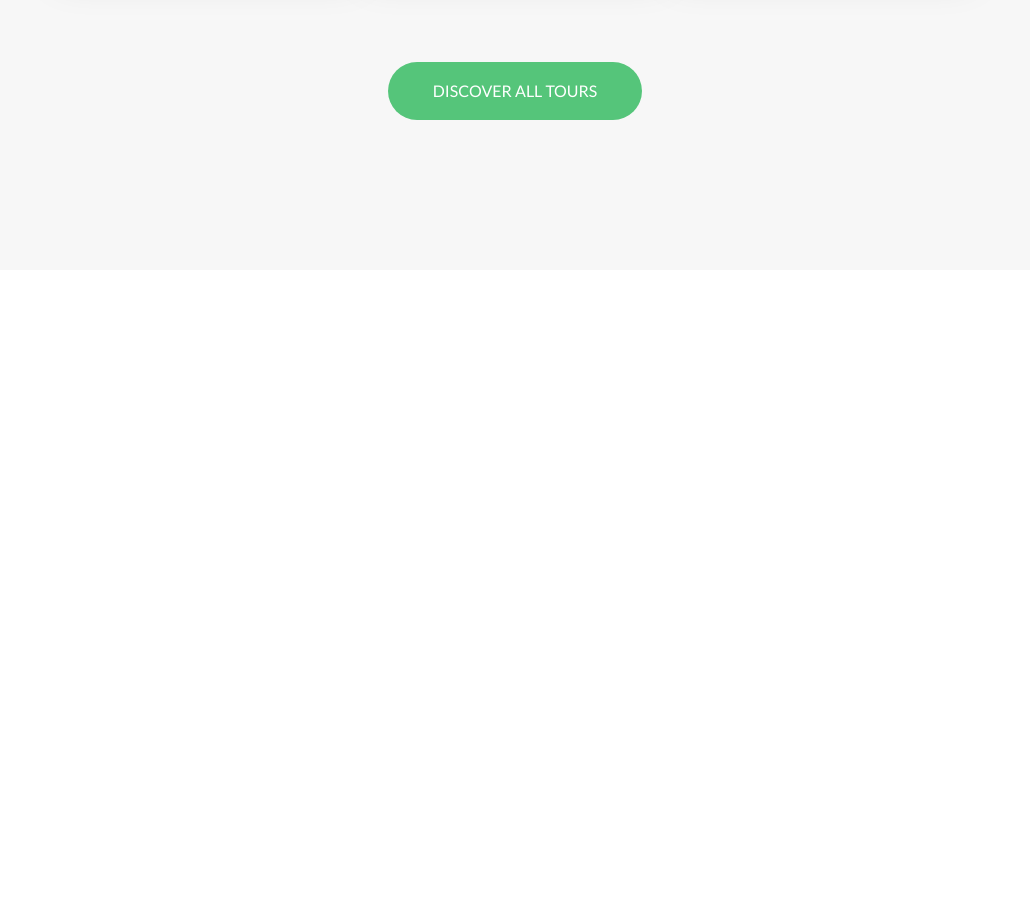
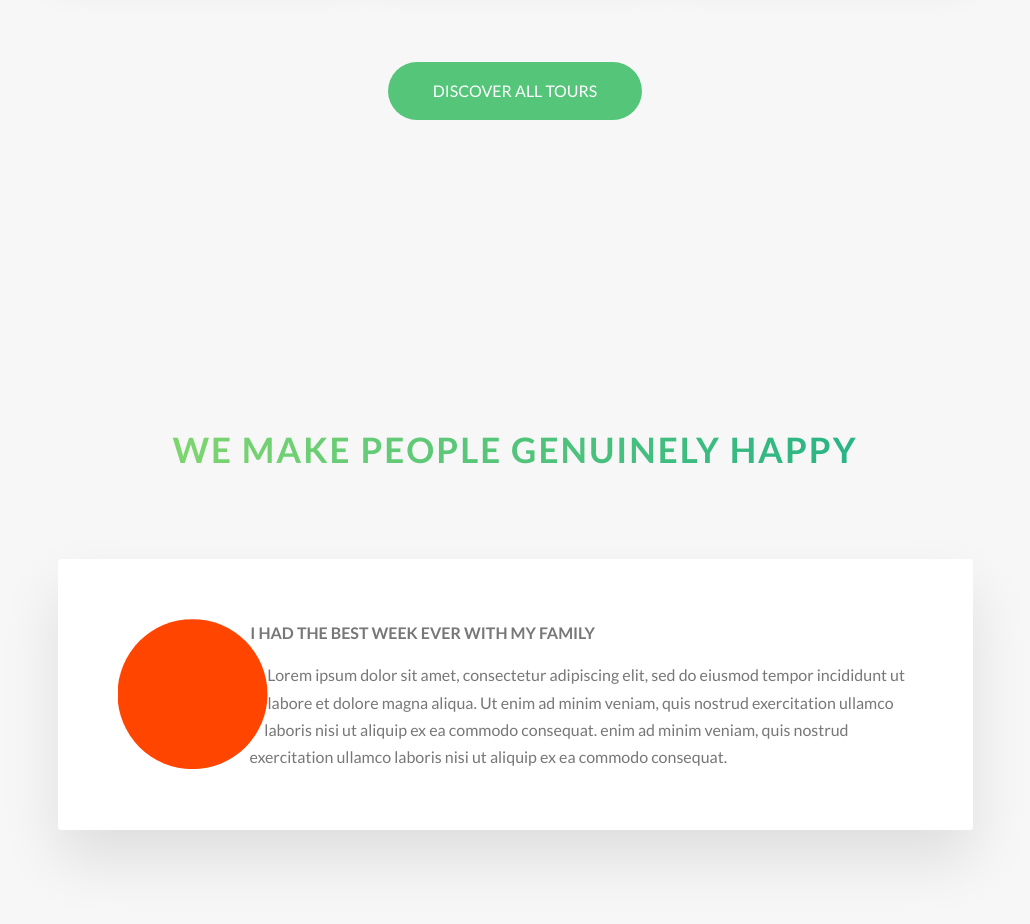
Before and after one commit to laurel-ray/starter, a website: page index.html in a window 1280 px wide. Shown: the part 3597-4521 px from the top of the page, without its empty margins (125-1155 px from the left). Before the commit the page ends 3897 px from the top, so only its background shows below. Drawn offline with Linux system fonts and the light colour scheme.

Commit message:
started story section

```diff
--- a/index.html
+++ b/index.html
@@ -204,6 +204,33 @@
                    <a href="#" class="btn btn--green">Discover all tours</a>
                 </div>
 
+
+
+            </section>
+
+            <section class="section-stories">
+                <div class="u-center-text u-margin-bottom-big">
+                    <h2 class="heading-secondary">
+                        We make people genuinely happy
+                    </h2>
+                </div>
+
+                <div class="row">
+                    <div class="story">
+                        <figure class="story__shape">
+
+                        </figure>
+                        <div class="story__text">
+                            <h3 class="heading-tertiary u-margin-bottom-small">
+                                I had the best week ever with my family
+                            </h3>
+                            <p>
+                                Lorem ipsum dolor sit amet, consectetur adipiscing elit, sed do eiusmod tempor incididunt ut labore et dolore magna aliqua. Ut enim ad minim veniam, quis nostrud exercitation ullamco laboris nisi ut aliquip ex ea commodo consequat. enim ad minim veniam, quis nostrud exercitation ullamco laboris nisi ut aliquip ex ea commodo consequat.
+                            </p>
+                        </div>
+                    </div>
+                </div>
+
             </section>
 
 
--- /dev/null
+++ b/sass/components/_story.scss
@@ -0,0 +1,21 @@
+.story {
+    width: 75%;
+    margin: 0 auto;
+    box-shadow: 0 3rem 6rem rgba($color-black, .1);
+    background-color: $color-white;
+    border-radius: 3px;
+    padding: 6rem;
+    font-size: $default-font-size;
+
+    &__shape {
+        width: 15rem;
+        height: 15rem;
+        background-color: orangered;
+
+        float: left;
+        shape-outside: circle(50% at 50% 50%);
+
+        clip-path: circle(50% at 50% 50%);
+
+    }
+}
--- a/sass/main.scss
+++ b/sass/main.scss
@@ -21,3 +21,4 @@
 @import "components/composition";
 @import "components/feature-box";
 @import "components/card";
+@import "components/story";
--- a/sass/pages/_home.scss
+++ b/sass/pages/_home.scss
@@ -29,3 +29,9 @@
     margin-top: -11rem;
 
 }
+
+.section-stories {
+    padding: 15rem 0;
+    background-color: $color-grey-light-1;
+
+}
```
Also changed, not shown: sass/main.css, 1 other file.
